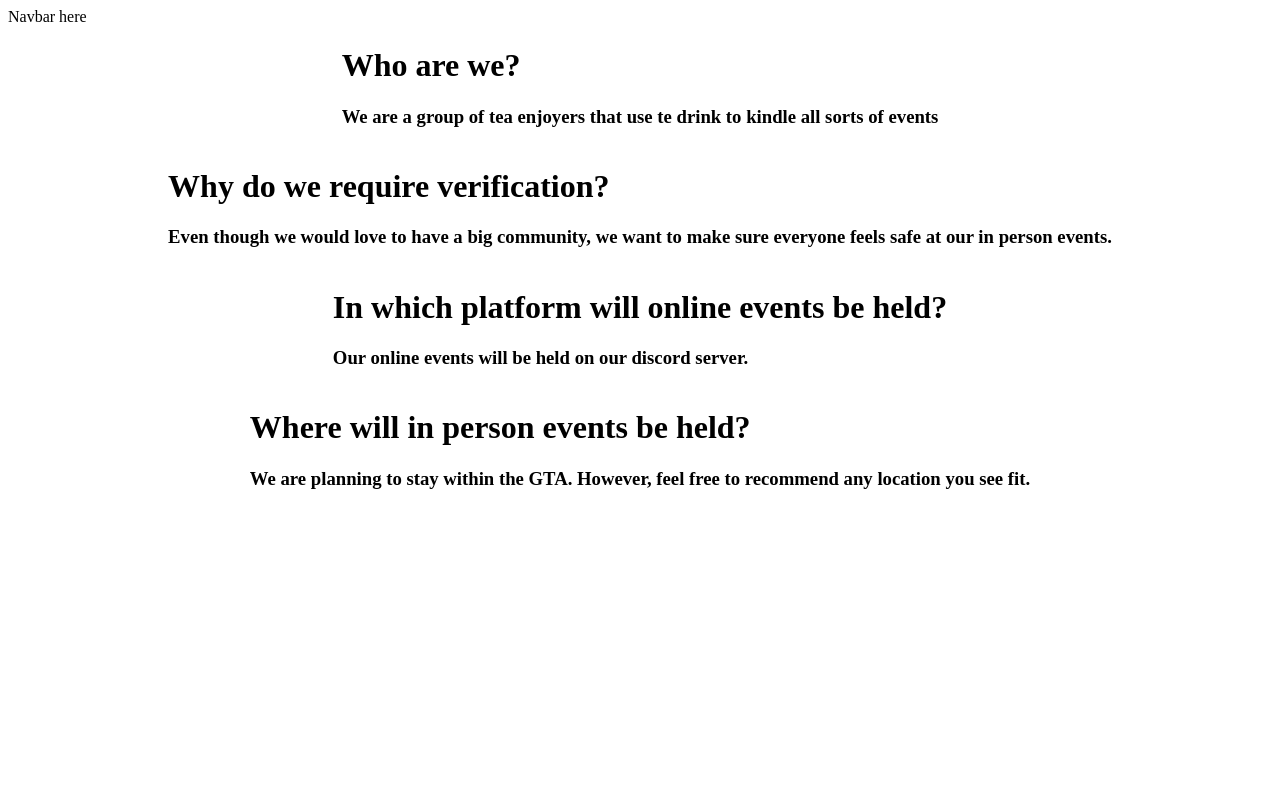
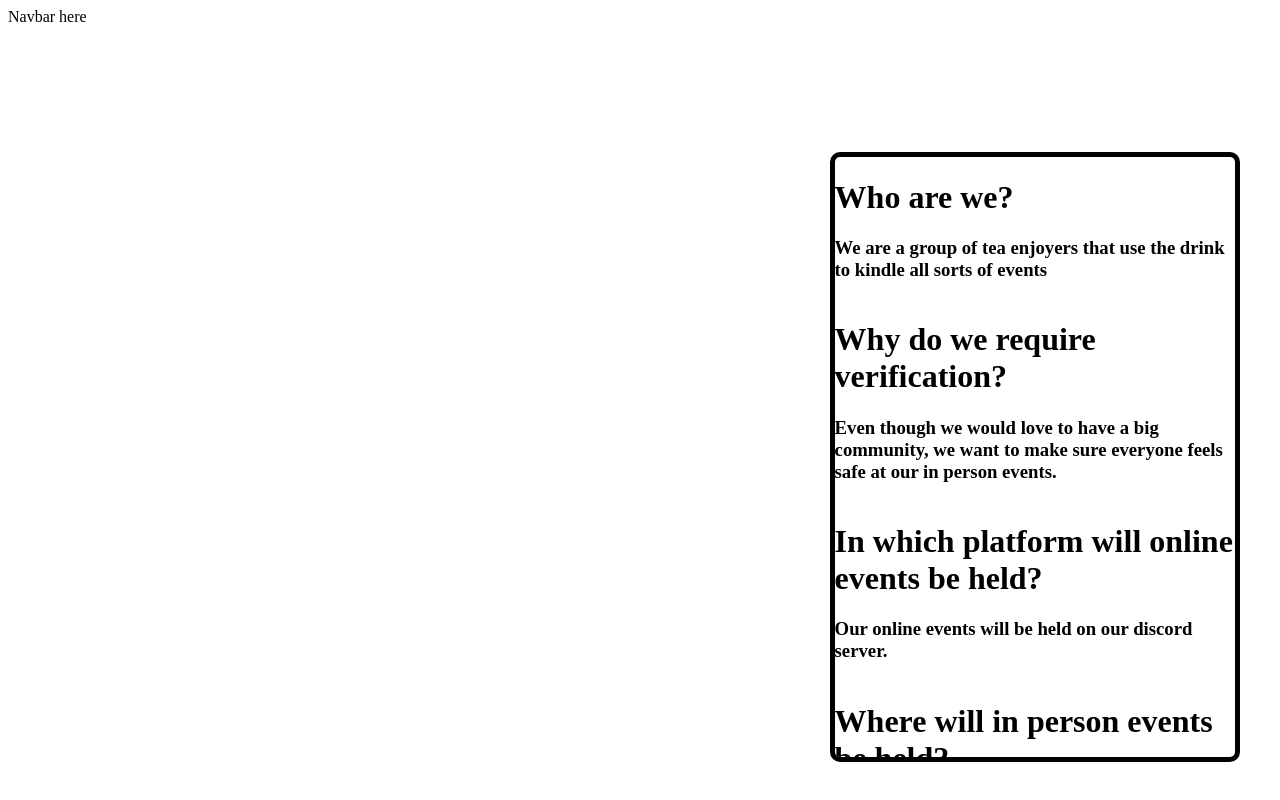
Before and after one commit to UTFO/teaparty-website, a React (Create React App) app: page /faq in a window 1280 px wide. Built offline with nearby package versions, Linux system fonts and the light colour scheme.

Commit message:
Started the intro design
Started the intro design of the page. Will finish it and the rest of the page tomorrow. Questions are now padded to the left of the board.

```diff
--- a/src/pages/faq/Question.css
+++ b/src/pages/faq/Question.css
@@ -4,6 +4,9 @@
     flex-direction: column;
     border: 5px black;
     border-radius: 5px;
+
+
+
 }
 
 .question .header {
--- a/src/pages/faq/QuestionBoard.css
+++ b/src/pages/faq/QuestionBoard.css
@@ -2,5 +2,6 @@
     display: flex;
     flex-direction: column;
     justify-content: space-around;
-    align-items: center;
+    max-width: inherit;
+
 }
--- a/src/pages/faq/QuestionBoard.js
+++ b/src/pages/faq/QuestionBoard.js
@@ -6,7 +6,7 @@ function QuestionBoard() {
 
     return(
         <div className='questions'>
-            <Question question = "Who are we?" answer = "We are a group of tea enjoyers that use te drink to kindle all sorts of events" />
+            <Question question = "Who are we?" answer = "We are a group of tea enjoyers that use the drink to kindle all sorts of events" />
             <Question question = "Why do we require verification?" answer = "Even though we would love to have a big community, we want to make sure everyone feels safe at our in person events." />
             <Question question = "In which platform will online events be held?" answer = "Our online events will be held on our discord server."/>
             <Question question = "Where will in person events be held?" answer = "We are planning to stay within the GTA. However, feel free to recommend any location you see fit."/>
--- a/src/pages/faq/QuestionComponent.css
+++ b/src/pages/faq/QuestionComponent.css
@@ -1,6 +1,11 @@
 .component{
-    height: 500px;
+    max-height: 600px;
+    max-width: 400px;
     overflow-y: scroll;
-    border: 10px black;
+    border: 5px solid black;
     border-radius: 10px;
+    margin-left: 65%;
+    margin-top: 10%;
+
+
 }
--- a/src/pages/faq/QuestionComponent.js
+++ b/src/pages/faq/QuestionComponent.js
@@ -1,11 +1,11 @@
 import React from "react";
-import Questions from "./QuestionBoard.js";
+import QuestionBoard from "./QuestionBoard.js";
 import "./QuestionComponent.css";
 
 function QuestionComponent(){
     return(
         <div className="component">
-            <Questions/>
+            <QuestionBoard/>
         </div>
     );
 }
```
Also changed, not shown: src/pages/faq/faqPageIntro.js (added, +12 -0 lines).
